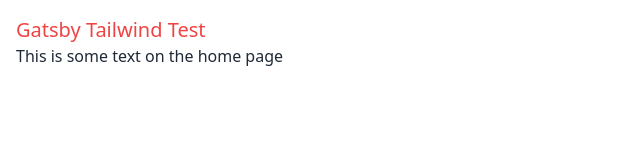
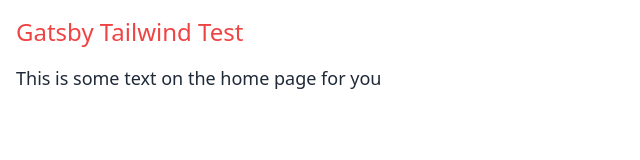
Before and after one commit to sklawren/gatsby-tailwind-issue, a Gatsby site: page / in a window 1280 px wide. Shown: the whole page, without its empty margins (0-640 px from the left). Built offline with nearby package versions, Linux system fonts and the light colour scheme; Gatsby itself is replaced by a stand-in of ours.

Commit message:
update to tailwind 2.2.6 fix

```diff
--- a/package.json
+++ b/package.json
@@ -19,18 +19,18 @@
     "gatsby": "^2.32.9",
     "gatsby-cli": "^2.19.2",
     "gatsby-plugin-postcss": "^3.7.0",
-    "postcss": "^8.3.5",
+    "postcss": "^8.3.6",
     "postcss-loader": "^6.1.1",
     "react": "^17.0.2",
     "react-dom": "^17.0.2",
     "react-helmet": "^6.1.0",
-    "tailwindcss": "^2.2.4"
+    "tailwindcss": "^2.2.6"
   },
   "devDependencies": {
     "@babel/core": "^7.14.6",
     "babel-loader": "^8.2.2",
     "babel-preset-react-app": "^10.0.0",
-    "cssnano": "^5.0.6",
+    "cssnano": "^5.0.7",
     "postcss-cli": "^8.3.1"
   }
 }
--- a/src/pages/index.jsx
+++ b/src/pages/index.jsx
@@ -2,8 +2,8 @@
 
 const IndexPage = () => (
     <div className="p-4">
-        <h1 className="text-xl text-red-500">Gatsby Tailwind Test</h1>
-        <p>This is some text on the home page</p>
+        <h1 className="text-2xl text-red-500">Gatsby Tailwind Test</h1>
+        <p className="text-lg mt-4">This is some text on the home page for you</p>
     </div>
 );
 
```
Also changed, not shown: 1 other file.
